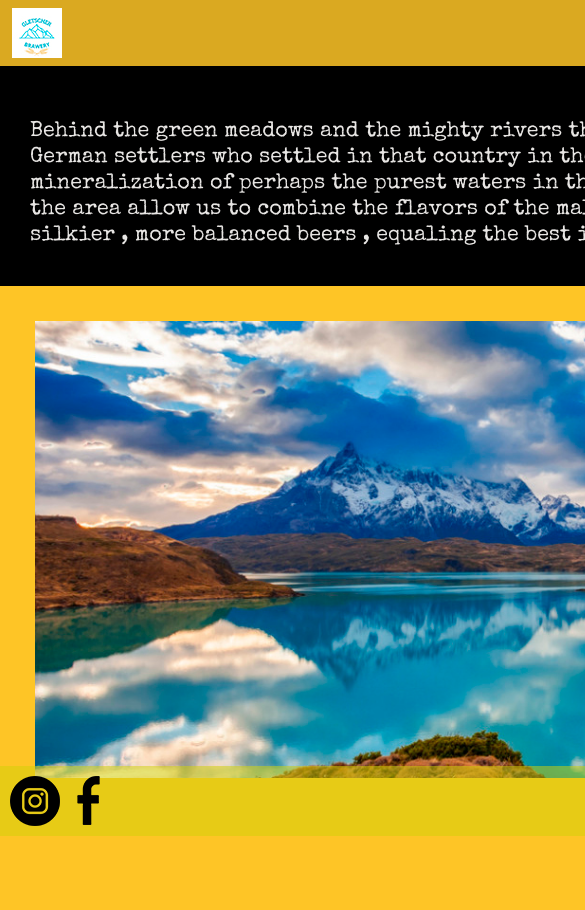
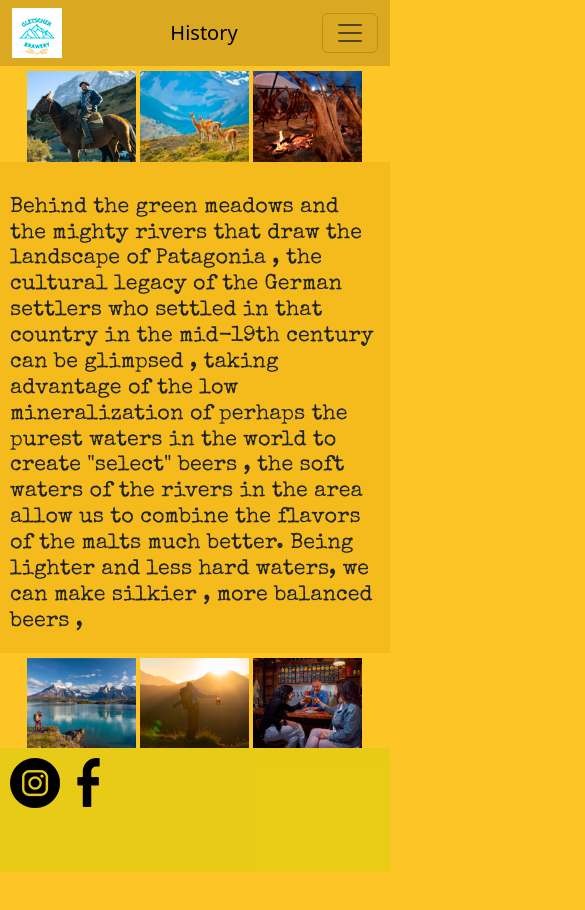
Before and after one commit to richardrebolledonas/Gletscherbrewery, a website: page paginas/culture.html in a window 390 px wide. Shown: the top 910 px of the page, 585 px wide, since content can reach past the window. After the commit the page ends 872 px from the top, so only its background shows below. Drawn offline with nearby package versions, Linux system fonts and the light colour scheme; a web font is replaced by a local one.

Commit message:
pagina Culture nueva

```diff
--- a/paginas/culture.html
+++ b/paginas/culture.html
@@ -12,13 +12,9 @@
 
      <!--favicon-->
      <link rel="shortcut icon" href="../imagenes/glaciar logo favicon.jpg" type="image/x-icon">
+
+
     <!--google fonts-->
-    <link rel="preconnect" href="https://fonts.googleapis.com">
-    <link rel="preconnect" href="https://fonts.gstatic.com" crossorigin>
-    <link href="https://fonts.googleapis.com/css2?family=Fasthand&family=Freehand&family=Satisfy&display=swap" rel="stylesheet">
-    <link rel="preconnect" href="https://fonts.googleapis.com">
-    <link rel="preconnect" href="https://fonts.gstatic.com" crossorigin>
-    <link href="https://fonts.googleapis.com/css2?family=Fasthand&family=Freehand&family=Satisfy&family=Special+Elite&display=swap" rel="stylesheet">
     <link rel="preconnect" href="https://fonts.googleapis.com">
     <link rel="preconnect" href="https://fonts.gstatic.com" crossorigin>
     <link href="https://fonts.googleapis.com/css2?family=Amatic+SC:wght@700&family=Fasthand&family=Freehand&family=Roboto+Condensed:wght@300&family=Satisfy&family=Special+Elite&display=swap" rel="stylesheet">
@@ -29,7 +25,7 @@
 </head>
 <body>
 <div class="contenedortotalCulture">
-      <!--clase para Bootstrap-->
+      <!--Navbar de Bootstrap-->
 <nav class="menuCulture navbar navbar-expand-lg bg-body-">
     <div class="container-fluid">
         <a href class="logo"><img src="../imagenes/logo dana.jpg" alt=""></a>
@@ -62,19 +58,37 @@
 
         </nav>-->
 
-    <section class="infoCulture1">
+<!--<section class="infoCulture1">
         <h4>Behind the green meadows and the mighty rivers that draw the landscape of Patagonia , the cultural legacy of the German settlers who settled in that country in the mid-19th century can be glimpsed , taking advantage of the low mineralization of perhaps the purest waters in the world to create "select" beers , the soft waters of the rivers in the area allow us to combine the flavors of the malts much better. Being lighter and less hard waters, we can make silkier , more balanced beers ,
         equaling the best in the world.”</h4>
+
+</section>-->
+
+<!--<main class="fotoCulture">
+        <img src="../imagenes/torres vistas.jpeg" alt="vistatorresCulture">
+
+</main>-->
+
+    <!--<section class="infoCulture2">
+
+    </section>-->
+<section class="infoCulture1">
+<img src="../imagenes/about1.jpg" alt="">
+<img src="../imagenes/about2.jpg" alt="">
+<img src="../imagenes/about3.jpg" alt="">
 
 </section>
 
 <main class="fotoCulture">
-        <img src="../imagenes/torres vistas.jpeg" alt="vistatorresCulture">
+        <h4>Behind the green meadows and the mighty rivers that draw the landscape of Patagonia , the cultural legacy of the German settlers who settled in that country in the mid-19th century can be glimpsed , taking advantage of the low mineralization of perhaps the purest waters in the world to create "select" beers , the soft waters of the rivers in the area allow us to combine the flavors of the malts much better. Being lighter and less hard waters, we can make silkier , more balanced beers ,
+
 
 </main>
 
 <section class="infoCulture2">
-
+    <img src="../imagenes/about4.jpg" alt="">
+<img src="../imagenes/about5.jpg" alt="">
+<img src="../imagenes/about6.jpg" alt="">
 </section>
 
 <footer class="footerCulture">
--- a/scss/estilos.scss
+++ b/scss/estilos.scss
@@ -66,7 +66,9 @@ body{background-color: $colorPrincipal;}
 nav {
         background-color: #03030324;
         padding:2px 0;}
+
 .informacion2 img{width: 100px;margin-left: 300px;}
+
 .mainContact{background: linear-gradient
     (to left,#fec526,#b69640
             );margin: 3px;}
@@ -90,7 +92,7 @@ footer {background-color: rgba(211, 211, 7, 0.511);
 .contenedortotalCulture {
          display: grid;
          grid-template-columns:1fr 1fr 1fr;
-         grid-template-rows:0.2fr 1fr 3fr 0.2fr 0.2fr
+         grid-template-rows:0.2fr 1fr 0.7fr 1fr 0.2fr
          ;grid-template-areas:
          "menu menu menu"
          "info info info"
@@ -102,20 +104,33 @@ footer {background-color: rgba(211, 211, 7, 0.511);
 
          .infoCulture1{
                 grid-area: info;
-                color: rgb(232, 230, 228);background-color: black;padding: 30px;}
-         .infoCulture2{grid-area: info2;
-                color: rgb(232, 230, 228);background-color: black;padding: 30px;}
+                margin-left: 7%;
+        }
+          .infoCulture1 img {
+            width: 30%;
+            margin-top: 5px;
+        }
+         .infoCulture2{
+            grid-area: info2;
+            margin-left: 7%;
+              }
+         .infoCulture2 img{
+             width: 30%;
+             margin-top: 5px;
+
+              }
          .fotoCulture{
-                width: 95% ;height: 480px ;padding: 35px;
+                padding: 10px;
                 grid-area: foto;
                 display: flex;
                 flex-direction: column;
+                background-color: #f5bb1d;
 
-                transition: width 4s;
+
 
                 }
-         /*transicion foto no se como anidarlo en SAAS*/
-         .fotoCulture:hover{width: 97%;}
+
+          /*.fotoCulture:hover{width: 97%;}*/
 
 
 
@@ -125,7 +140,7 @@ footer {background-color: rgba(211, 211, 7, 0.511);
     .contenedortotalOrigin{
                 display: grid;
                 grid-template-columns: 0.8fr 1fr 0.8fr;
-                grid-template-rows: 0.3fr 4.5fr 0.5fr
+                grid-template-rows: 0.3fr 3fr 0.5fr
                  ;grid-template-areas:
                  "menu menu menu"
                  "info foto info2"
@@ -140,17 +155,16 @@ footer {background-color: rgba(211, 211, 7, 0.511);
                     padding: 30px;}
         .section2Origin{
                     grid-area: info2;
-                    display: flex;
-                    flex-direction: column;
-                    justify-content: top;
                     background-color: black;
-                    color: rgb(232, 230, 228);
+                    color: rgb(235, 222, 210);
                     padding: 30px
                         ;}
         .sectionMedio{
-                grid-area: foto
-                ;overflow: hidden;
-                height: 730px;}
+                grid-area: foto;
+                overflow: hidden;
+                height:725px;
+            }
+
 
 
                 /*grid pagina History/Index*/
@@ -168,7 +182,7 @@ footer {background-color: rgba(211, 211, 7, 0.511);
             grid-area: menu;
 
             }
-        .foto{
+        .foto img{
             grid-area: foto ;
             margin: 20px;
 
@@ -224,10 +238,11 @@ footer {background-color: rgba(211, 211, 7, 0.511);
              @media screen and (max-width: 768px){
                 .contenedortotalOrigin{
                     grid-template-columns: 1fr 1fr;
-                    grid-template-rows: 0.1fr 2fr 0.8;
+                    grid-template-rows: 0.1fr 1fr 0.3fr 0.1fr;
                     grid-template-areas:
                     "menu menu"
                     "info info2"
+                    "foto foto"
                     "footer footer";
                 }
 
@@ -238,11 +253,12 @@ footer {background-color: rgba(211, 211, 7, 0.511);
              @media screen and (max-width:500px) {
                 .contenedortotalOrigin{
                     grid-template-columns: 1fr;
-                    grid-template-rows: 0.1fr 0.5fr 0.5fr 0.2fr;
+                    grid-template-rows: 0.1fr 0.5fr 0.5fr 0.1fr 0.1fr;
                     grid-template-areas:
                     "menu"
                     "info"
                     "info2"
+                    "foto"
                     "footer"
                     ;
                 }
@@ -254,7 +270,7 @@ footer {background-color: rgba(211, 211, 7, 0.511);
             @media screen and (max-width: 768px){
                 .contenedortotalCulture{
                     grid-template-columns: 1fr 1fr;
-                    grid-template-rows: 0.1fr 0.5fr 1.5fr 0.1fr 0.3fr;
+                    grid-template-rows: 0.1fr 0.5fr 1.5fr 0.1fr 0.1fr;
                     grid-template-areas:
                     "menu menu"
                     "info info"
@@ -275,6 +291,7 @@ footer {background-color: rgba(211, 211, 7, 0.511);
                     "menu"
                     "info"
                     "foto"
+                    "info2"
                     "footer";
 
 
```
Also changed, not shown: paginas/origin.html (+3 -4 lines), css/estilos.css, imagenes/about1.jpg (added), imagenes/about2.jpg (added), imagenes/about3.jpg (added), imagenes/about4.jpg (added), imagenes/about5.jpg (added), imagenes/about6.jpg (added), imagenes/patagonia1.jpg (added), imagenes/patagonia2.jpg (added), imagenes/patagonia3.jpeg (added), imagenes/patagonia4.jpg (added), imagenes/patagonia5.jpg (added), imagenes/patagonia6.png (renamed from imagenes/-montaña-nosotros.png), 1 other file. Lines whose indentation alone changed are shown as unchanged.
